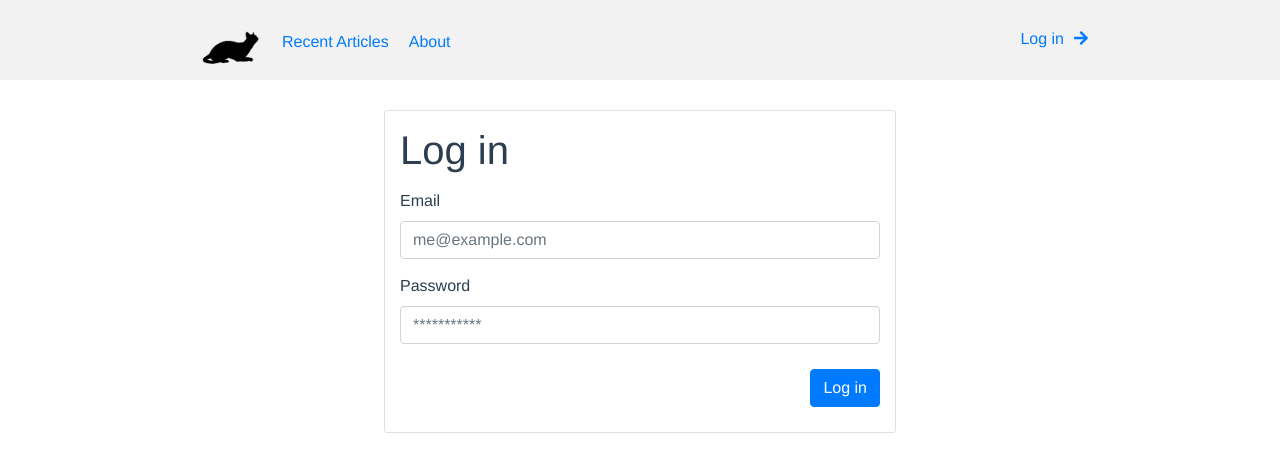
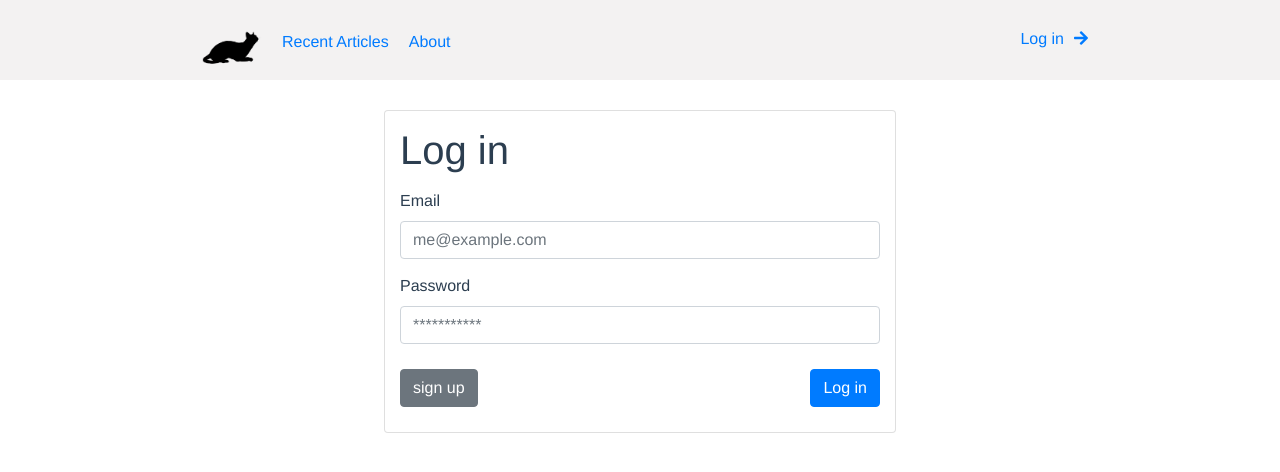
Before and after one commit to OG-Gardavsky/appLifting_Blog, a Vue app in the folder client/: page /#/login in a window 1280 px wide. Shown: the top 472 px of the page. Built offline with nearby package versions, Linux system fonts and the light colour scheme.

Commit message:
SIgnup page base structure

```diff
--- a/client/src/router/index.js
+++ b/client/src/router/index.js
@@ -3,6 +3,7 @@ import VueRouter from 'vue-router'
 import Home from '../views/Home.vue'
 import Login from "@/views/Login";
 import About from "@/views/About";
+import Signup from "@/views/Signup";
 
 Vue.use(VueRouter)
 
@@ -14,13 +15,18 @@ const routes = [
     },
     {
       path: '/login',
-    name: 'login',
+      name: 'Login',
       component: Login
     },
     {
       path: '/about',
-    name: 'about',
+      name: 'About',
       component: About
+    },
+    {
+      path: '/signup',
+      name: 'Signup',
+      component: Signup
     }
 ]
 
--- a/client/src/views/Login.vue
+++ b/client/src/views/Login.vue
@@ -21,7 +21,12 @@
                 </div>
 
                 <!--      login button          -->
-                <div class="d-flex flex-xl-row-reverse">
+                <div class="d-flex flex-row justify-content-between">
+                    <router-link to="/signup">
+                        <button type="submit" class="btn btn-secondary" >sign up</button>
+                    </router-link>
+
+
                     <button type="submit" class="btn btn-primary" @click="login">Log in</button>
                 </div>
 
--- /dev/null
+++ b/client/src/views/Signup.vue
@@ -0,0 +1,18 @@
+<template>
+    <div>
+        <Navbar />
+        <h1>Sign up</h1>
+    </div>
+</template>
+
+<script>
+import Navbar from "@/components/Navbar";
+export default {
+name: "Signup",
+    components: {Navbar}
+}
+</script>
+
+<style scoped>
+
+</style>
```
Lines whose indentation alone changed are shown as unchanged.
